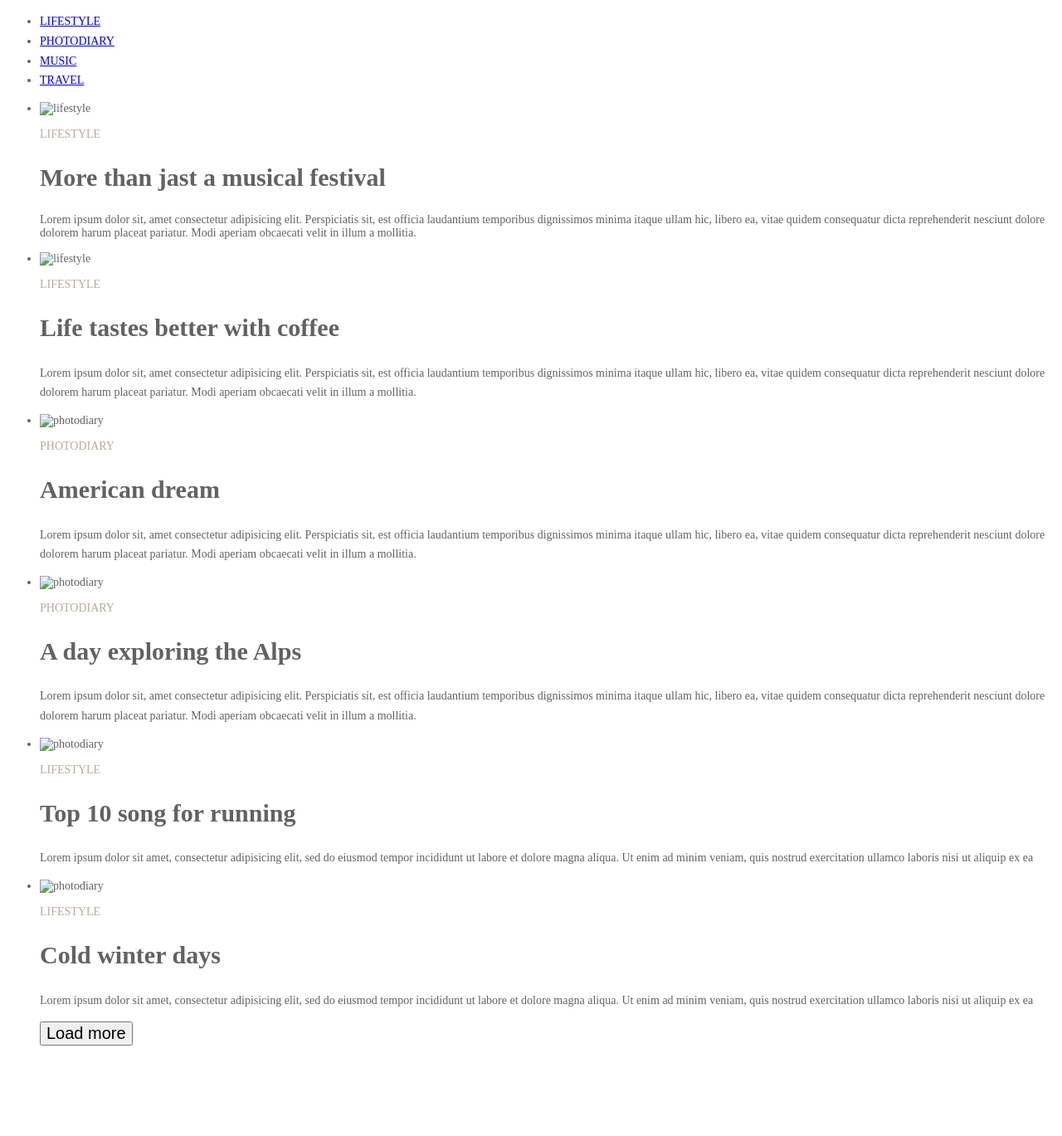
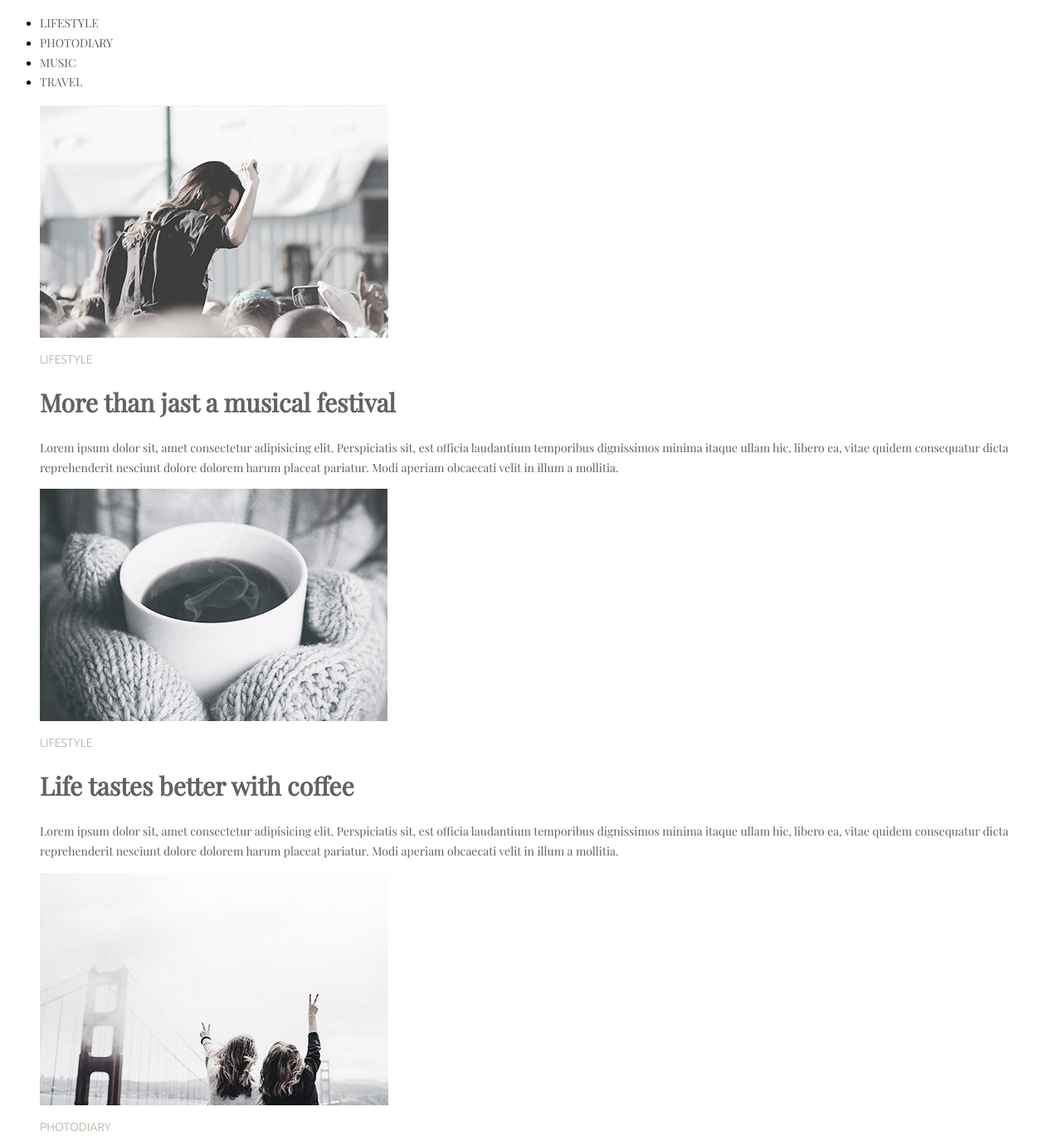
Before and after one commit to Shapoval-Sergey/goit-markup-hw-03, a plain HTML site: page index.html in a window 1280 px wide. Shown: the top 1369 px of the page at 83% size. Before the commit the page ends 1274 px from the top, so only its background shows below. Drawn offline with nearby package versions, Linux system fonts and the light colour scheme.

Commit message:
Add lifestyle

```diff
--- a/css/styles.css
+++ b/css/styles.css
@@ -1,30 +1,56 @@
-.styles {
-  font-family: "Times New Roman", serif;
-  font-size: 14px;
-  font-weight: 400;
-  color: #626262;
+:root {
+  --general-color: #626262;
+  --paragraph-color: #b4ad9e;
+  --accent-color: #03a9f4;
+  --general-font: "Playfair Display", serif;
+  --paragraph-font: "Ubuntu", sans-serif;
 }
 
-.head-nav {
+.site-nav .link {
+  font-size: 14px;
   line-height: 1.7;
+  text-transform: uppercase;
+  font-family: var(--general-font);
+  color: var(--general-color);
+  text-decoration: none;
+}
+
+.site-nav .link:hover,
+.site-nav .link:focus {
+  color: var(--accent-color);
+  text-decoration: underline;
 }
 
 .articles {
-  line-height: 1.2;
+  list-style-type: none;
 }
 
-.paragraph {
-  color: #b4ad9e;
+.articles .paragraph {
+  font-size: 14px;
+  line-height: 1.2;
+  text-transform: uppercase;
+  color: var(--paragraph-color);
+  font-family: var(--paragraph-font);
 }
 
-.articles h2 {
+.articles .title {
   font-size: 30px;
+  line-height: 1.2;
+  color: var(--general-color);
+  font-family: var(--general-font);
 }
 
-.text {
+.articles .description {
+  font-size: 14px;
   line-height: 1.7;
+  color: var(--general-color);
+  font-family: var(--general-font);
 }
 
-.button {
+.articles .button {
   font-size: 20px;
+  line-height: 1.2;
+  color: var(--general-color);
+  font-family: var(--general-font);
+  cursor: pointer;
 }
--- a/index.html
+++ b/index.html
@@ -4,28 +4,32 @@
     <meta charset="UTF-8" />
     <meta name="viewport" content="width=device-width, initial-scale=1.0" />
     <meta http-equiv="X-UA-Compatible" content="ie=edge" />
+    <link
+      href="https://fonts.googleapis.com/css?family=Playfair+Display|Ubuntu:300&display=swap"
+      rel="stylesheet"
+    />
     <link rel="stylesheet" href="css/styles.css" />
-    <title>Document</title>
+    <title>My lifestyle</title>
   </head>
-  <body class="styles">
-    <header class="head">
-      <nav class="head-nav">
+  <body>
+    <header>
+      <nav class="site-nav">
         <ul>
-          <li><a href="/lifestyle">LIFESTYLE</a></li>
-          <li><a href="/photodiary">PHOTODIARY</a></li>
-          <li><a href="/music">MUSIC</a></li>
-          <li><a href="/travel">TRAVEL</a></li>
+          <li><a href="/lifestyle" class="link">lifestyle</a></li>
+          <li><a href="/photodiary" class="link">photodiary</a></li>
+          <li><a href="/music" class="link">music</a></li>
+          <li><a href="/travel" class="link">travel</a></li>
         </ul>
       </nav>
     </header>
     <main>
-      <section class="articles">
-        <ul>
-          <li>
-            <img src="images/image-1.png" alt="lifestyle" />
-            <p class="paragraph">LIFESTYLE</p>
-            <h2>More than jast a musical festival</h2>
-            <p>
+      <section>
+        <ul class="articles">
+          <li class="list">
+            <img src="images/mockup1.jpg" alt="lifestyle" width="420" />
+            <p class="paragraph">lifestyle</p>
+            <h2 class="title">More than jast a musical festival</h2>
+            <p class="description">
               Lorem ipsum dolor sit, amet consectetur adipisicing elit.
               Perspiciatis sit, est officia laudantium temporibus dignissimos
               minima itaque ullam hic, libero ea, vitae quidem consequatur dicta
@@ -33,11 +37,11 @@
               aperiam obcaecati velit in illum a mollitia.
             </p>
           </li>
-          <li>
-            <img src="images/image-2.png" alt="lifestyle" />
-            <p class="paragraph">LIFESTYLE</p>
-            <h2>Life tastes better with coffee</h2>
-            <p class="text">
+          <li class="list">
+            <img src="images/mockup2.jpg" alt="lifestyle" width="419" />
+            <p class="paragraph">lifestyle</p>
+            <h2 class="title">Life tastes better with coffee</h2>
+            <p class="description">
               Lorem ipsum dolor sit, amet consectetur adipisicing elit.
               Perspiciatis sit, est officia laudantium temporibus dignissimos
               minima itaque ullam hic, libero ea, vitae quidem consequatur dicta
@@ -45,11 +49,11 @@
               aperiam obcaecati velit in illum a mollitia.
             </p>
           </li>
-          <li>
-            <img src="images/image-3.png" alt="photodiary" />
-            <p class="paragraph">PHOTODIARY</p>
-            <h2>American dream</h2>
-            <p class="text">
+          <li class="list">
+            <img src="images/mockup3.jpg" alt="photodiary" width="420" />
+            <p class="paragraph">photodiary</p>
+            <h2 class="title">American dream</h2>
+            <p class="description">
               Lorem ipsum dolor sit, amet consectetur adipisicing elit.
               Perspiciatis sit, est officia laudantium temporibus dignissimos
               minima itaque ullam hic, libero ea, vitae quidem consequatur dicta
@@ -57,11 +61,11 @@
               aperiam obcaecati velit in illum a mollitia.
             </p>
           </li>
-          <li class="alps">
-            <img src="images/image-4.png" alt="photodiary" />
-            <p class="paragraph">PHOTODIARY</p>
-            <h2>A day exploring the Alps</h2>
-            <p class="text">
+          <li class="list">
+            <img src="images/mockup4.jpg" alt="photodiary" width="419" />
+            <p class="paragraph">photodiary</p>
+            <h2 class="title">A day exploring the Alps</h2>
+            <p class="description">
               Lorem ipsum dolor sit, amet consectetur adipisicing elit.
               Perspiciatis sit, est officia laudantium temporibus dignissimos
               minima itaque ullam hic, libero ea, vitae quidem consequatur dicta
@@ -69,22 +73,22 @@
               aperiam obcaecati velit in illum a mollitia.
             </p>
           </li>
-          <li>
-            <img src="images/image-4.png" alt="photodiary" />
-            <p class="paragraph">LIFESTYLE</p>
-            <h2>Top 10 song for running</h2>
-            <p class="text">
+          <li class="list">
+            <img src="images/mockup5.jpg" alt="photodiary" width="420" />
+            <p class="paragraph">lifestyle</p>
+            <h2 class="title">Top 10 song for running</h2>
+            <p class="description">
               Lorem ipsum dolor sit amet, consectetur adipisicing elit, sed do
               eiusmod tempor incididunt ut labore et dolore magna aliqua. Ut
               enim ad minim veniam, quis nostrud exercitation ullamco laboris
               nisi ut aliquip ex ea
             </p>
           </li>
-          <li>
-            <img src="images/image-4.png" alt="photodiary" />
-            <p class="paragraph">LIFESTYLE</p>
-            <h2>Cold winter days</h2>
-            <p class="text">
+          <li class="list">
+            <img src="images/mockup6.jpg" alt="photodiary" width="419" />
+            <p class="paragraph">lifestyle</p>
+            <h2 class="title">Cold winter days</h2>
+            <p class="description">
               Lorem ipsum dolor sit amet, consectetur adipisicing elit, sed do
               eiusmod tempor incididunt ut labore et dolore magna aliqua. Ut
               enim ad minim veniam, quis nostrud exercitation ullamco laboris
```
